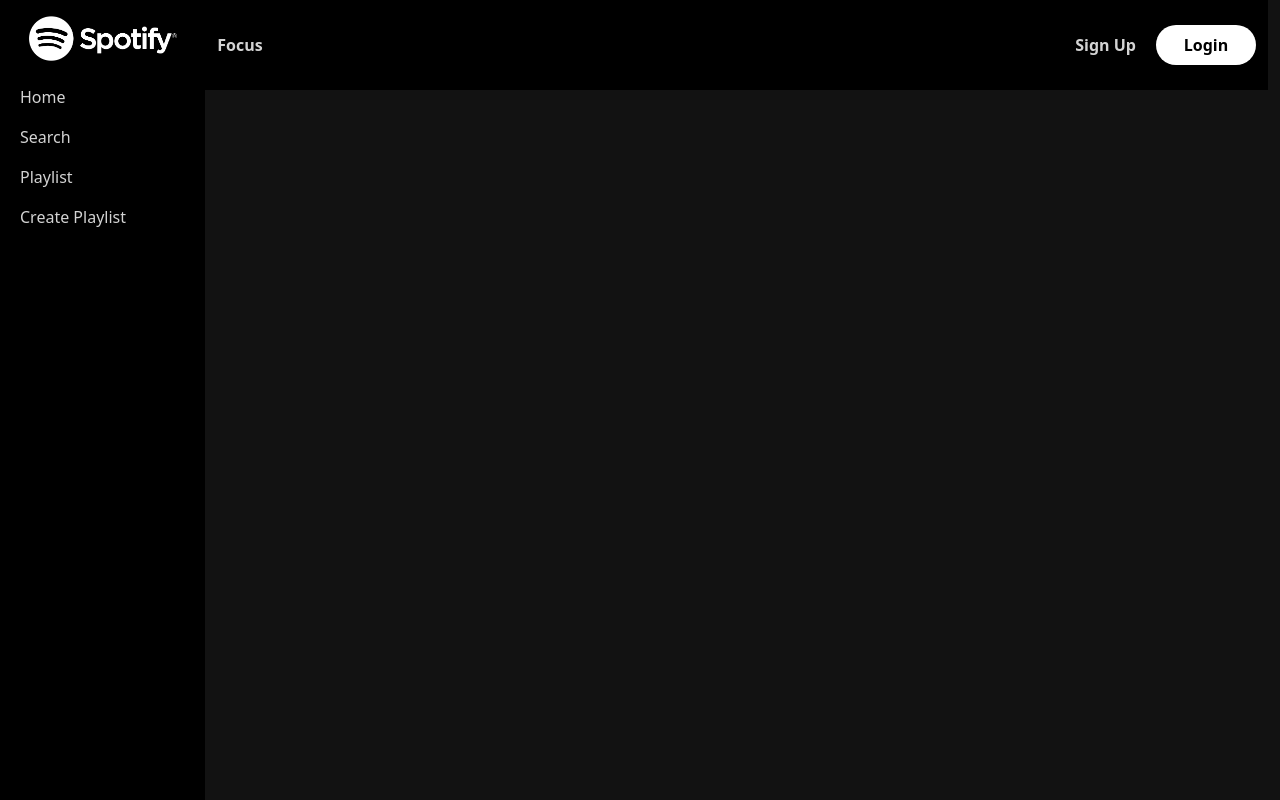
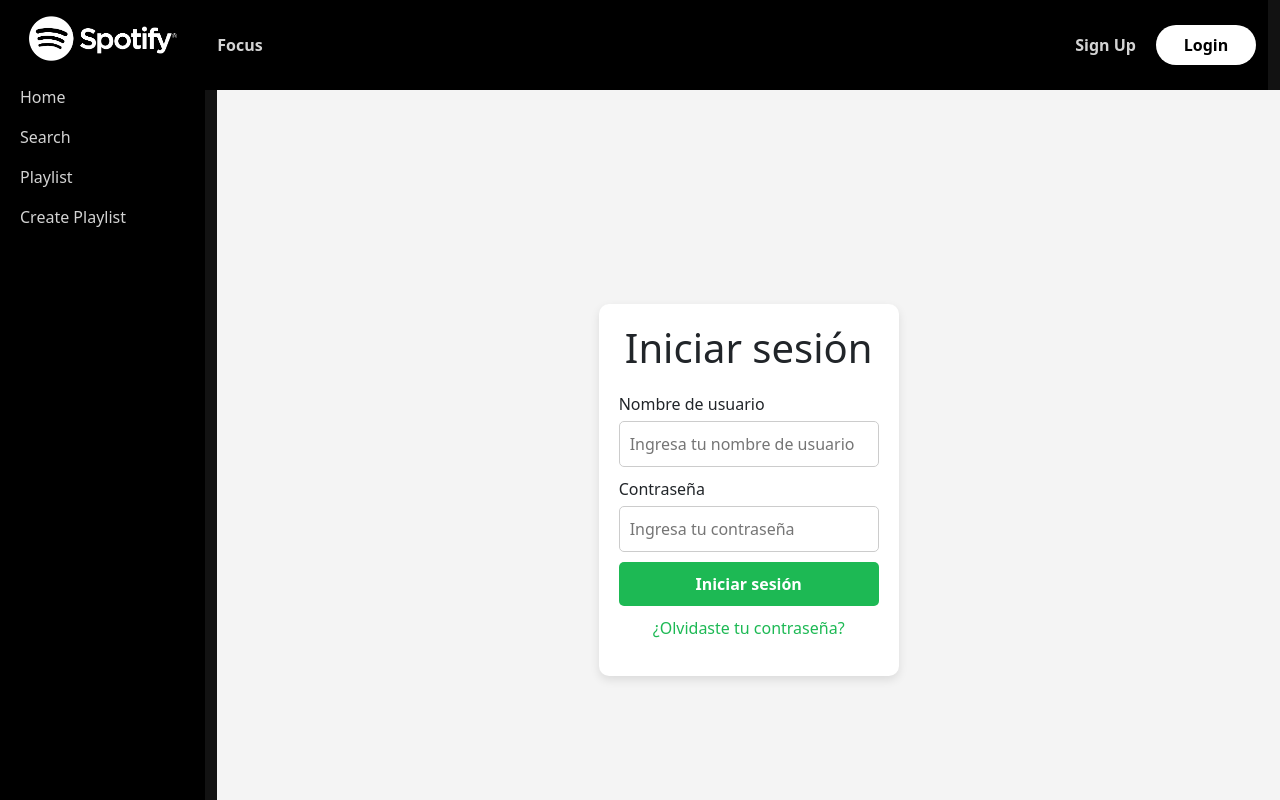
Before and after one commit to Calos01/CloneSpotifyFront, an Angular app: page /login in a window 1280 px wide. Before the commit this address led to /. Built offline with nearby package versions, Linux system fonts and the light colour scheme.

Commit message:
search and login avance

```diff
--- a/src/app/app-routing.module.ts
+++ b/src/app/app-routing.module.ts
@@ -2,10 +2,12 @@ import { NgModule } from '@angular/core';
 import { RouterModule, Routes } from '@angular/router';
 import { HomeComponent } from './pages/home/home.component';
 import { SearchComponent } from './pages/search/search.component';
+import { LoginComponent } from './pages/login/login.component';
 
 const routes: Routes = [
   {path:'', component:HomeComponent},
   {path:'search', component:SearchComponent},
+  {path:'login', component:LoginComponent},
 ];
 
 @NgModule({
--- a/src/app/app.component.html
+++ b/src/app/app.component.html
@@ -1,7 +1,9 @@
+<!-- <div class="row" *ngIf="isLoginRoute; else noLoginRoute">
+    <app-login></app-login>
+</div> -->
+
 <div class="row">
-
     <app-sidebar class="col-2"></app-sidebar>
-
     <div class="home-body col-10">
         <app-nav-top></app-nav-top>
         <router-outlet></router-outlet>
--- a/src/app/app.component.ts
+++ b/src/app/app.component.ts
@@ -1,4 +1,5 @@
 import { Component } from '@angular/core';
+import { Router } from '@angular/router';
 
 @Component({
   selector: 'app-root',
@@ -7,4 +8,5 @@ import { Component } from '@angular/core';
 })
 export class AppComponent {
   title = 'CloneSpotifyFront';
+
 }
--- a/src/app/components/nav-top/nav-top.component.css
+++ b/src/app/components/nav-top/nav-top.component.css
@@ -40,4 +40,5 @@
 }
 .navtop-item-login:hover{
     background-color: lightgrey;
+    cursor: pointer;
 }
--- a/src/app/components/nav-top/nav-top.component.html
+++ b/src/app/components/nav-top/nav-top.component.html
@@ -5,8 +5,8 @@
             <div>
                <a href="">Sign Up</a>
             </div>
-            <div class="navtop-item-login">
-                <a href="">Login</a>
+            <div class="navtop-item-login" (click)="redirectLogin()">
+                <a>Login</a>
             </div>
         </div>
     </div>
--- a/src/app/components/nav-top/nav-top.component.ts
+++ b/src/app/components/nav-top/nav-top.component.ts
@@ -1,10 +1,21 @@
-import { Component } from '@angular/core';
+import { Component, OnInit } from '@angular/core';
+import { Router } from '@angular/router';
 
 @Component({
   selector: 'app-nav-top',
   templateUrl: './nav-top.component.html',
   styleUrls: ['./nav-top.component.css']
 })
-export class NavTopComponent {
+export class NavTopComponent implements OnInit{
+  isLoginRoute: boolean = false;
+
+  constructor(private router:Router) {
+  }
+  ngOnInit(): void {
+
+  }
+  redirectLogin(){
+    this.router.navigateByUrl('/login')
+  }
 
 }
--- a/src/app/pages/login/login.component.css
+++ b/src/app/pages/login/login.component.css
@@ -0,0 +1,57 @@
+.login-container {
+    display: flex;
+    justify-content: center;
+    align-items: center;
+    height: 100vh;
+    background-color: #f4f4f4;
+  }
+
+  .login-box {
+    background-color: #ffffff;
+    box-shadow: 0px 4px 10px rgba(0, 0, 0, 0.1);
+    padding: 20px;
+    border-radius: 10px;
+    width: 300px;
+    text-align: center;
+  }
+
+  .login-box h1 {
+    margin-bottom: 20px;
+  }
+
+  .login-box form {
+    display: flex;
+    flex-direction: column;
+  }
+
+  .login-box label {
+    text-align: left;
+    margin-bottom: 5px;
+  }
+
+  .login-box input {
+    padding: 10px;
+    margin-bottom: 10px;
+    border: 1px solid #ccc;
+    border-radius: 5px;
+  }
+
+  .login-box button {
+    background-color: #1db954;
+    color: #ffffff;
+    padding: 10px;
+    border: none;
+    border-radius: 5px;
+    cursor: pointer;
+    font-weight: bold;
+  }
+
+  .login-box button:hover {
+    background-color: #198d3d;
+  }
+
+  .forgot-password {
+    color: #1db954;
+    cursor: pointer;
+    margin-top: 10px;
+  }
--- a/src/app/pages/login/login.component.html
+++ b/src/app/pages/login/login.component.html
@@ -1 +1,13 @@
-<p>login works!</p>
+<div class="login-container">
+    <div class="login-box">
+      <h1>Iniciar sesión</h1>
+      <form>
+        <label for="username">Nombre de usuario</label>
+        <input type="text" id="username" placeholder="Ingresa tu nombre de usuario">
+        <label for="password">Contraseña</label>
+        <input type="password" id="password" placeholder="Ingresa tu contraseña">
+        <button type="submit">Iniciar sesión</button>
+      </form>
+      <p class="forgot-password">¿Olvidaste tu contraseña?</p>
+    </div>
+  </div>
--- a/src/app/pages/login/login.component.ts
+++ b/src/app/pages/login/login.component.ts
@@ -1,10 +1,13 @@
-import { Component } from '@angular/core';
+import { Component, OnInit } from '@angular/core';
 
 @Component({
   selector: 'app-login',
   templateUrl: './login.component.html',
   styleUrls: ['./login.component.css']
 })
-export class LoginComponent {
+export class LoginComponent implements OnInit {
+  ngOnInit(): void {
+
+  }
 
 }
--- a/src/app/pages/search/search.component.css
+++ b/src/app/pages/search/search.component.css
@@ -3,11 +3,12 @@
 .card-search {
     background-color: aquamarine;
     box-shadow: rgba(0, 0, 0, 0.35) 0px 5px 15px;
-    width: 200px;
-    height: 200px;
+    width: 180px;
+    height: 180px;
     overflow: hidden;
     position: relative;
     perspective: 1000px;
+    border-radius: 10px;
 }
 
 .card-search .imagen-container {
@@ -20,6 +21,27 @@
     transform: rotateX(-90deg) rotateY(-45deg);
     transition: transform 1s ease-in-out;
 }
+
+.card-search:hover{
+    background-color: rgb(106, 255, 205);
+    z-index:100;
+    -webkit-animation:scale 1s linear;
+    -moz-animation:scale 1s linear;
+    animation:scale 0.3s linear;
+    transform-origin:50% 50%;
+    animation-fill-mode: forwards;
+}
+@keyframes scale{
+    0%{
+      transform:scale(1.0);
+    }
+    100%{
+      transform:scale(1.03);
+      -webkit-box-shadow: 10px 10px 60px 10px rgba(0,0,0,0.1);
+  -moz-box-shadow: 10px 10px 60px 10px rgba(0,0,0,0.1);
+  box-shadow: 10px 10px 60px 10px rgba(0,0,0,0.1);
+    }
+  }
 
 .card-search:hover .imagen-container {
     transform: rotateX(0deg) rotateY(0deg);
```
